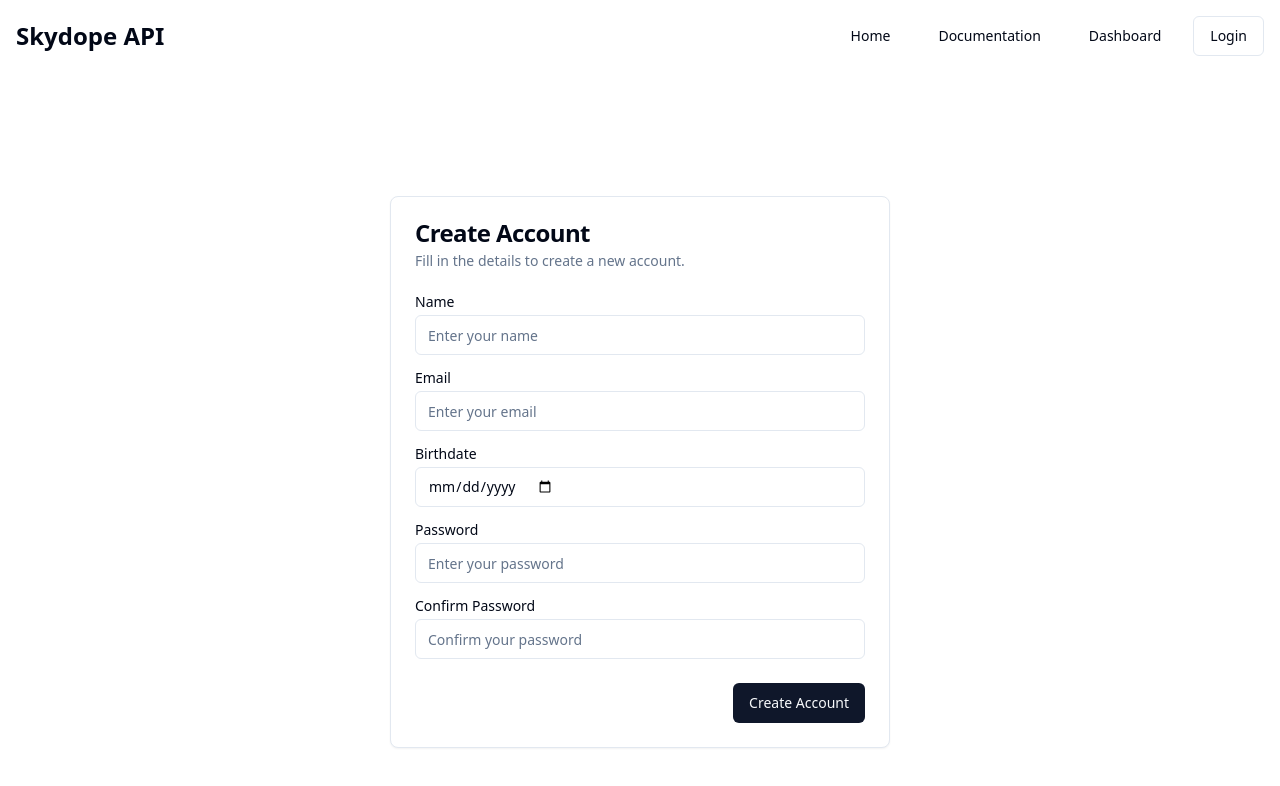
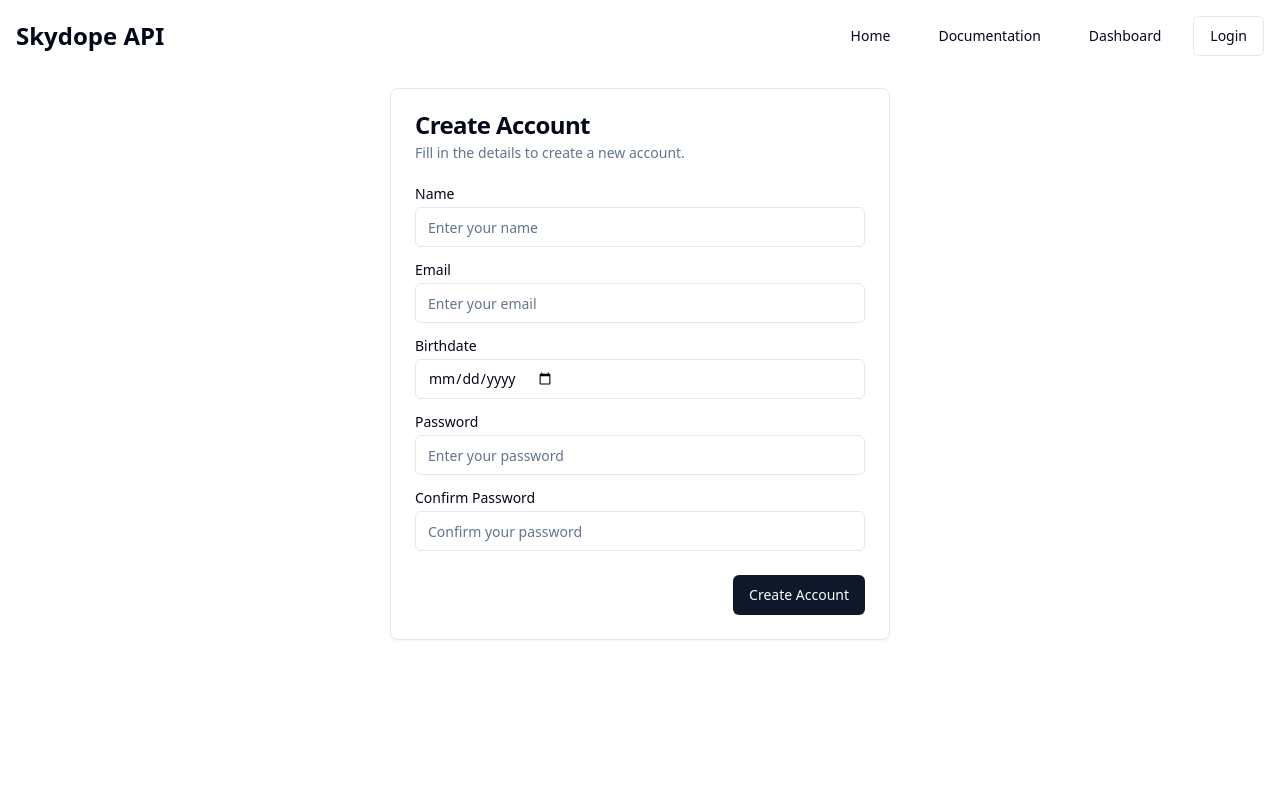
Before and after one commit to Skydope/skydopeApi, a React (Vite) app: page /create-account in a window 1280 px wide. Shown: the top 786 px of the page. Built offline with nearby package versions, Linux system fonts and the light colour scheme.

Commit message:
Ajuste en la altura de Login/CreateAcc

```diff
--- a/src/pages/CreateAcc.jsx
+++ b/src/pages/CreateAcc.jsx
@@ -35,7 +35,7 @@ export default function CreateAcc() {
   };
 
   return (
-    <div className="container mx-auto p-4 flex justify-center items-center min-h-screen">
+    <div className="container mx-auto p-4 flex justify-center items-center min-h-[60vh]">
       <Card className="w-[500px]">
         <CardHeader>
           <CardTitle>Create Account</CardTitle>
--- a/src/pages/Login.jsx
+++ b/src/pages/Login.jsx
@@ -15,7 +15,7 @@ export default function Login() {
   };
 
   return (
-    <div className="container mx-auto p-4 flex justify-center items-center min-h-screen">
+    <div className="container mx-auto p-4 flex justify-center items-center min-h-[60vh]">
       <Card className="w-[350px]">
         <CardHeader>
           <CardTitle>Login</CardTitle>
```
